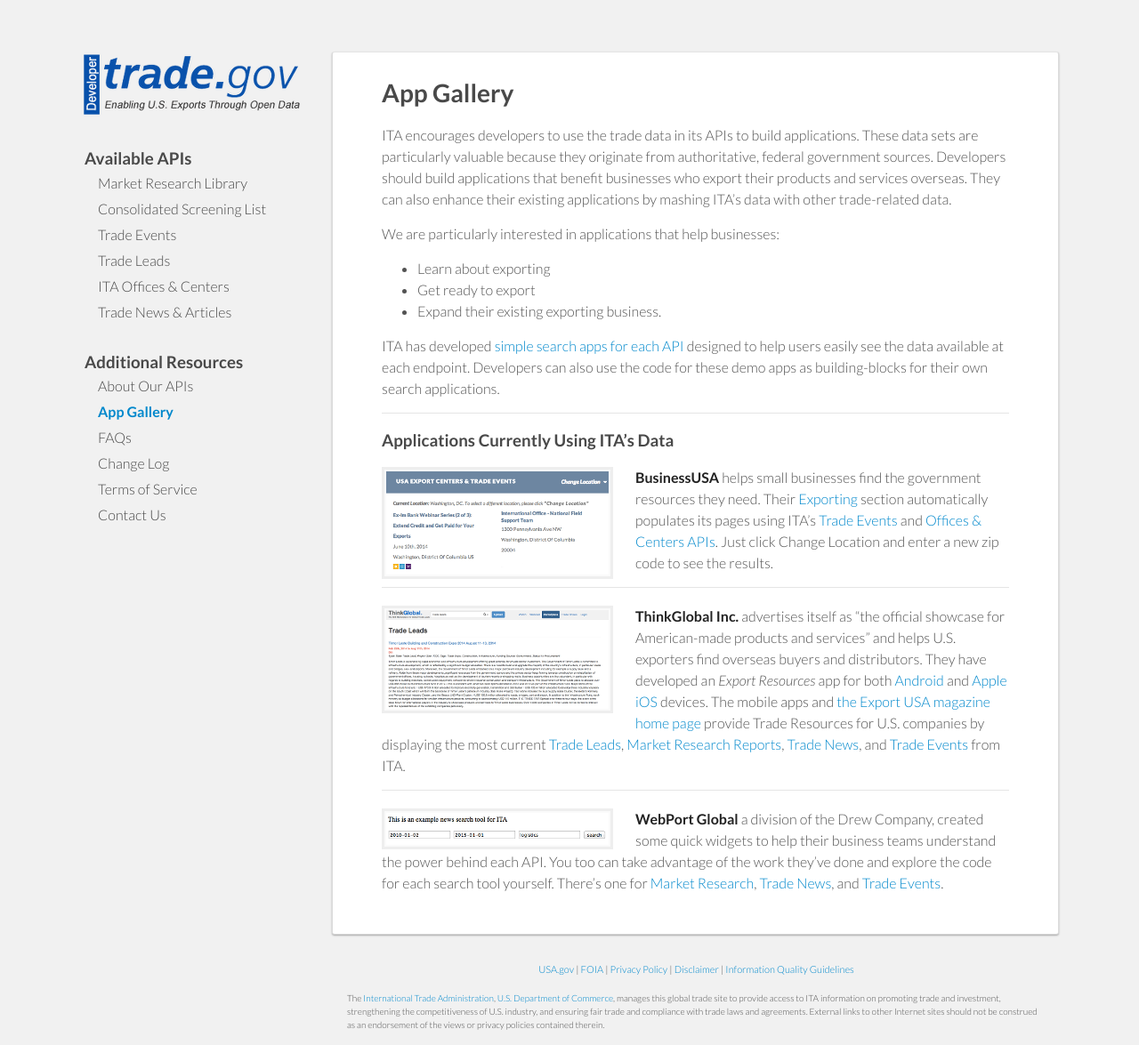
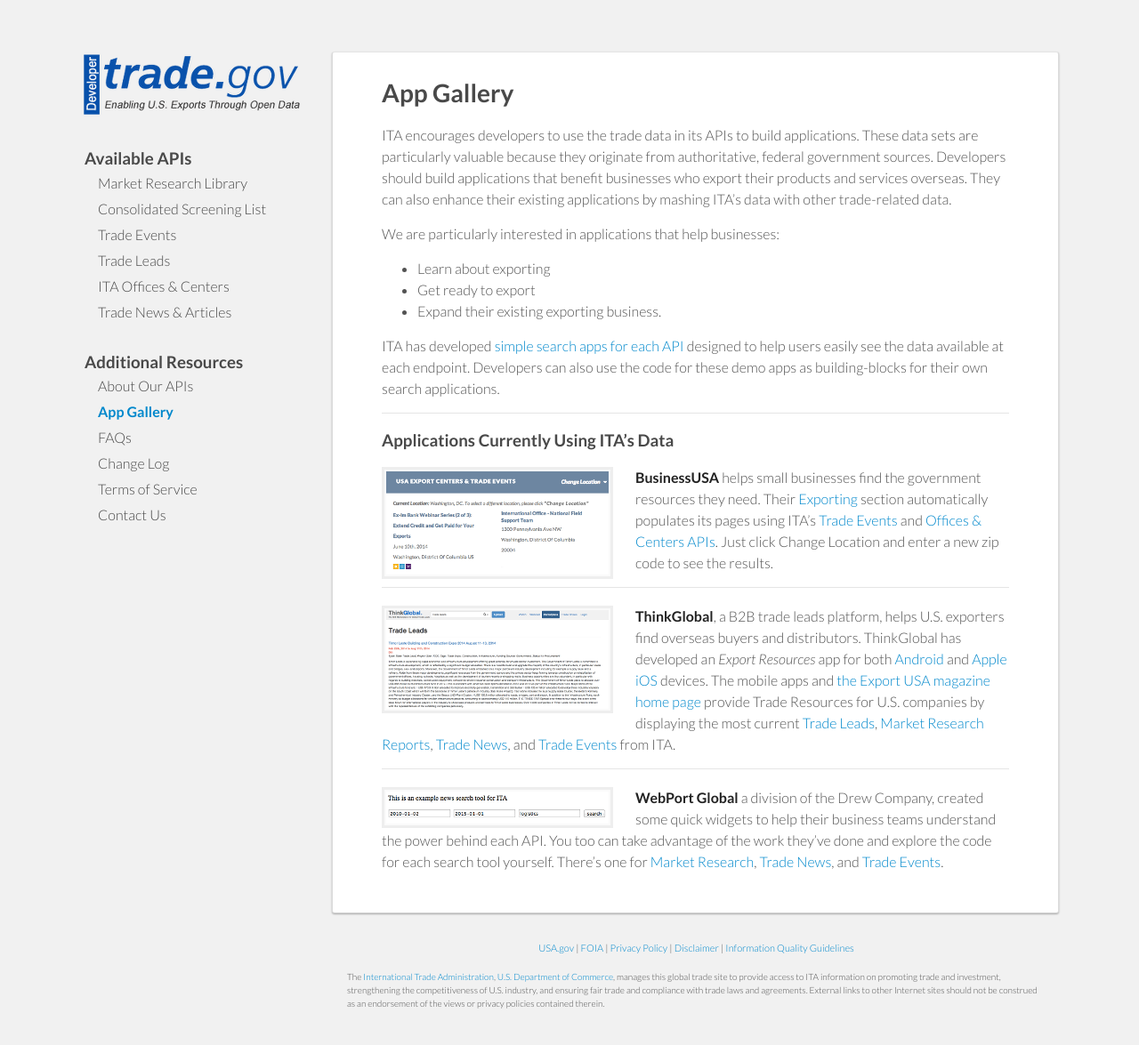
Before and after one commit to InternationalTradeAdministration/developerportal, a Jekyll site: the page built from _posts/2014-11-15-app-gallery.md, in a window 1280 px wide and 1175 px high. Shown: the whole window at 89% size. Built offline with Jekyll 4.4.1, drawn with Linux system fonts in a browser that asks for light colours; nearby versions of some CDN libraries.

Commit message:
Updated ThinkGlobal description

```diff
--- a/_posts/2014-11-15-app-gallery.md
+++ b/_posts/2014-11-15-app-gallery.md
@@ -29,7 +29,7 @@ ITA has developed [simple search apps for each API](demo-search-apps.html) desig
 
 [![thinkglobal](images/thinkglobal.png)](http://www.thinkglobal.com/exusa)
 
-**ThinkGlobal Inc.** advertises itself as "the official showcase for American-made products and services" and helps U.S. exporters find overseas buyers and distributors.   They have developed an *Export Resources* app for both [Android](https://play.google.com/store/apps/details?id=com.thinkglobal.trade&hl=en) and [Apple iOS](https://itunes.apple.com/us/app/export-resources/id924508501?mt=8) devices. The mobile apps and [the Export USA magazine home page](http://www.thinkglobal.com/exusa) provide Trade Resources for U.S. companies by displaying the most current [Trade Leads](http://www.thinkglobal.com/trade_resources/trade_leads), [Market Research Reports](http://www.thinkglobal.com/trade_resources/market), [Trade News](http://www.thinkglobal.com/trade_resources/trade_articles), and [Trade Events](http://www.thinkglobal.com/trade_resources/trade_events) from ITA.
+**ThinkGlobal**, a B2B trade leads platform, helps U.S. exporters find overseas buyers and distributors. ThinkGlobal has developed  an *Export Resources* app for both [Android](https://play.google.com/store/apps/details?id=com.thinkglobal.trade&hl=en) and [Apple iOS](https://itunes.apple.com/us/app/export-resources/id924508501?mt=8) devices. The mobile apps and [the Export USA magazine home page](http://www.thinkglobal.com/exusa) provide Trade Resources for U.S. companies by displaying the most current [Trade Leads](http://www.thinkglobal.com/trade_resources/trade_leads), [Market Research Reports](http://www.thinkglobal.com/trade_resources/market), [Trade News](http://www.thinkglobal.com/trade_resources/trade_articles), and [Trade Events](http://www.thinkglobal.com/trade_resources/trade_events) from ITA.
 
 ------
 
```
